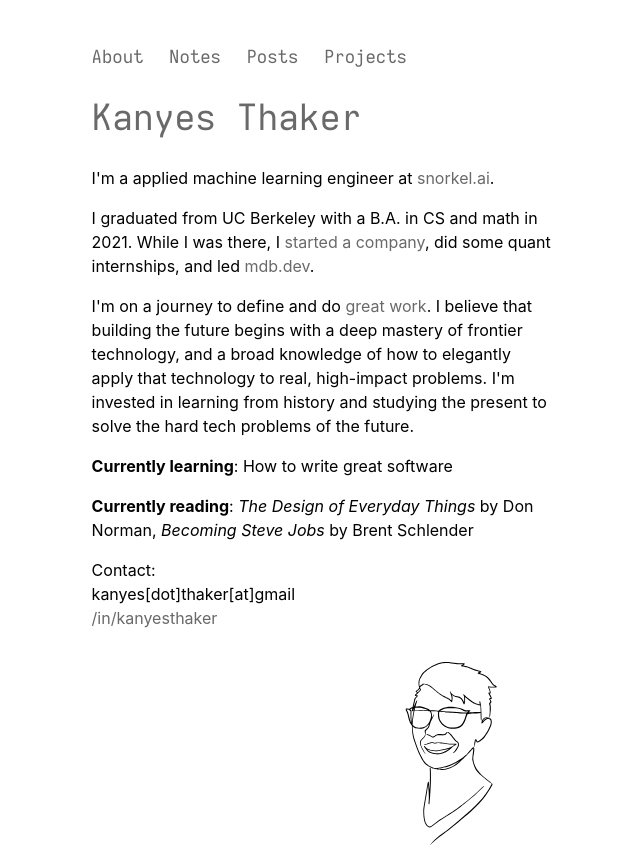
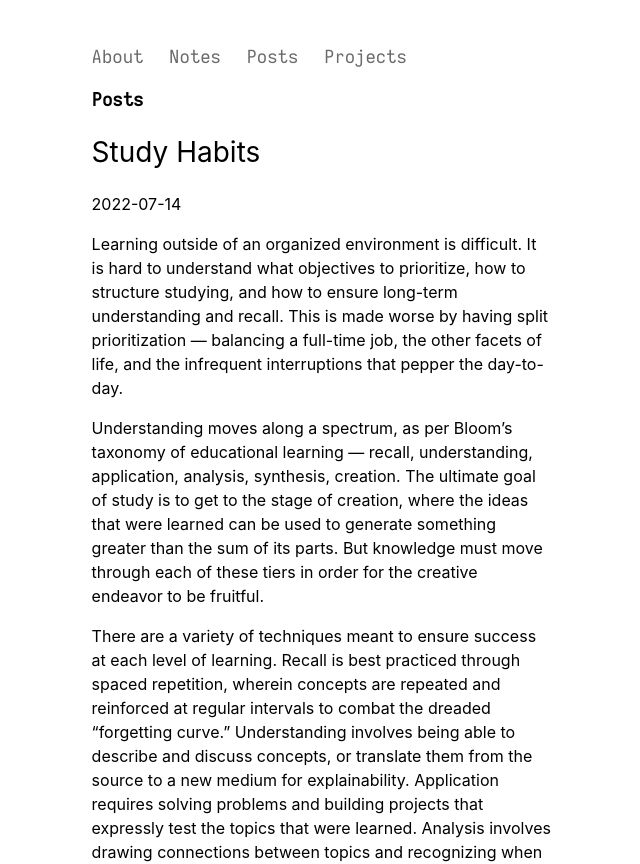
Before and after one commit to kanyesthaker/portfolio, a React (Create React App) app: page /study in a window 1280 px wide. Shown: the top 864 px of the page, without its empty margins (318-958 px from the left). Built offline with nearby package versions, Linux system fonts and the light colour scheme.

Commit message:
Add new essay

```diff
--- a/src/index.js
+++ b/src/index.js
@@ -17,6 +17,7 @@ import FerretScreen from './screens/projects/FerretScreen';
 import EecsScreen from './screens/posts/EecsScreen';
 import ReflectionScreen2021 from './screens/posts/ReflectionScreen2021';
 import ReflectionScreen2022 from './screens/posts/ReflectionScreen2022';
+import LearningScreen from './screens/posts/LearningScreen';
 
 const Routing=() => (
   <Router>
@@ -34,6 +35,7 @@ const Routing=() => (
       <Route path="/eecs" component={EecsScreen}></Route>
       <Route path="/reflection21" component={ReflectionScreen2021}></Route>
       <Route path="/reflection22" component={ReflectionScreen2022}></Route>
+      <Route path="/study" component={LearningScreen}></Route>
       <Route path="/" component={App}></Route>
     </Switch>
   </Router>
--- a/src/screens/MainScreen.jsx
+++ b/src/screens/MainScreen.jsx
@@ -8,31 +8,27 @@ export default function MainScreen(props) {
     <div className={styles.container}>
       <p className={styles.name}>Kanyes Thaker</p>
       <p className={styles.textBlock}>
-        I'm a applied machine learning engineer at{" "}
-        <a href="https://snorkel.ai">snorkel.ai</a>.
+        I'm an applied machine learning engineer at{" "}
+        <a href="https://snorkel.ai">snorkel.ai</a> where I work on implementing and deploying ML
+        in real-world settings, designing/building our user-facing API, experimenting with LLM embeddings representations, and optimizing core algorithms and metric calculations.
       </p>
       <p className={styles.textBlock}>
         I graduated from UC Berkeley with a B.A. in CS and math in 2021. While I
-        was there, I <Link to="/iris">started a company</Link>, did some quant
-        internships, and led <a href="https://mdb.dev">mdb.dev</a>.
+        was there, I <Link to="/iris">worked on some projects</Link>, interned a bit, and led <a href="https://mdb.dev">mdb.dev</a>.
       </p>
       <p className={styles.textBlock}>
         I'm on a journey to define and do{" "}
         <a href="https://www.cs.virginia.edu/~robins/YouAndYourResearch.html">
           great work
         </a>
-        . I believe that building the future begins with a deep mastery of
-        frontier technology, and a broad knowledge of how to elegantly apply
-        that technology to real, high-impact problems. I'm invested in learning
-        from history and studying the present to solve the hard tech problems of
-        the future.
+        . Building the future begins by understanding how to build great technology, and applying those skills to solve important problems.
+        I believe in working towards the future while learning from the past to build powerful products that move the needle towards a more positive future.
       </p>
       <p>
-        <b>Currently learning</b>: How to write great software
+        <b>Currently learning</b>: API design. Topology. Wok cooking. Acoustic guitar. Calisthenics.
       </p>
       <p>
-        <b>Currently reading</b>: <em>The Design of Everyday Things</em> by Don Norman,{" "}
-        <em>Becoming Steve Jobs</em> by Brent Schlender
+        <b>Currently reading</b>: <em>The Making of the Atomic Bomb</em> by Richard Rhodes
       </p>
       <p className={styles.textBlock}>
         Contact:
--- a/src/screens/PostsScreen.jsx
+++ b/src/screens/PostsScreen.jsx
@@ -7,8 +7,18 @@ export default function PostsScreen(props) {
             <p className={styles.title}>Posts</p>
             <ul className={styles.linksUl}>
                 <li className={styles.linksLi}>
+                    <a href="https://kanyes.notion.site/Iris-2-0-cfd54536d7d64f06bc64c931326d5aad" className={styles.pageLink}>
+                        2023-07-01: Iris 2.0 (Initially written in March 2020)
+                    </a>
+                </li>
+                <li className={styles.linksLi}>
                     <Link to="/reflection22" className={styles.pageLink}>
                         2023-01-11: A Year in Review - 2022
+                    </Link>
+                </li>
+                <li className={styles.linksLi}>
+                    <Link to="/study" className={styles.pageLink}>
+                        2022-07-14: Study Habits
                     </Link>
                 </li>
                 <li className={styles.linksLi}>
--- a/src/screens/ProjectsScreen.jsx
+++ b/src/screens/ProjectsScreen.jsx
@@ -5,21 +5,38 @@ export default function ProjectsScreen(props) {
     return(
         <div className={styles.container}>
             <p className={styles.title}>
-                Projects
+                Active Projects
             </p>
             <ul className={styles.linksUl}>
                 <li className={styles.linksLi}>
-                    Postgres-CSV Uploader
+                    <a href="https://kanyes.notion.site/Keyboard-8dcf71094ec1487b8ba48c6cf11786a5?pvs=4" className={styles.linksLi}>
+                        Handwired Keyboard
+                    </a>
                 </li>
+                <li className={styles.linksLi}>
+                    <a href="https://pypi.org/project/postgres-csv-uploader/" className={styles.linksLi}>
+                        Postgres-CSV Uploader
+                    </a>
+                </li>
+                <li className={styles.linksLi}>
+                    <a href="https://spacebar.herokuapp.com/" className={styles.linksLi}>
+                        SpaceBar[WIP]
+                    </a>
+                </li>
+            </ul>
+            <p className={styles.title}>
+                Inactive Projects
+            </p>
+            <ul className={styles.linksUl}>
                 <li className={styles.linksLi}>
                     <Link to="/iris" className={styles.pageLink}>
                         IRIS - A personal internet
                     </Link>
                 </li>
                 <li className={styles.linksLi}>
-                    <Link to="/ferret" calssName={styles.pageLink}>
+                    <a href="https://chrome.google.com/webstore/detail/ferret/mjnmolplinickaigofdpejfgfoehnlbh#:~:text=Ferret%20is%20a%20helpful%20sidekick,you%20read%20on%20the%20internet." calssName={styles.pageLink}>
                         Ferret - NLP-powered flashcards for the whole internet
-                    </Link>
+                    </a>
                 </li>
                 <li className={styles.linksLi}>
                     <Link to="/close" className={styles.pageLink}>Close Crisis - Pre-Google local COVID dashboard</Link>
--- /dev/null
+++ b/src/screens/posts/LearningScreen.jsx
@@ -0,0 +1,38 @@
+import { Link } from "react-router-dom";
+import styles from "../screens.module.css";
+
+export default function LearningScreen(props) {
+    return(
+        <div className={styles.container}>
+            <p className={styles.title}>
+                Posts
+            </p>
+            <p className={styles.articleTitle}>
+                Study Habits
+            </p>
+            <p className={styles.articleSubtitle}>
+                2022-07-14
+            </p>
+            <p className={styles.textBlock}>Learning outside of an organized environment is difficult. It is hard to understand what objectives to prioritize, how to structure studying, and how to ensure long-term understanding and recall. This is made worse by having split prioritization — balancing a full-time job, the other facets of life, and the infrequent interruptions that pepper the day-to-day.</p>
+
+            <p className={styles.textBlock}>Understanding moves along a spectrum, as per Bloom’s taxonomy of educational learning — recall, understanding, application, analysis, synthesis, creation. The ultimate goal of study is to get to the stage of creation, where the ideas that were learned can be used to generate something greater than the sum of its parts. But knowledge must move through each of these tiers in order for the creative endeavor to be fruitful.</p>
+
+            <p className={styles.textBlock}>There are a variety of techniques meant to ensure success at each level of learning. Recall is best practiced through spaced repetition, wherein concepts are repeated and reinforced at regular intervals to combat the dreaded “forgetting curve.” Understanding involves being able to describe and discuss concepts, or translate them from the source to a new medium for explainability. Application requires solving problems and building projects that expressly test the topics that were learned. Analysis involves drawing connections between topics and recognizing when ideas overlap. Synthesis then involves meaningfully interpreting the differences between those ideas. Creation then takes the sum total of the previous parts and creates something brand new from them.</p>
+
+            <p className={styles.textBlock}>There are several tools that can be used to practice each part of this hierarchy. These aren’t linear — each of these things should be done multiple times, in parallel, to ensure proper understanding. Likewise, no step in this pyramid should take an unreasonable amount of time; the key to long-term retention and understanding is brief yet frequent iterations on the idea. The goal is to make studying approachable and manageable; to make each task small enough to be done in under an hour yet for the information to last for years.</p>
+
+            <p className={styles.textBlock}>**First pass:** Take notes by hand — pen/paper, ipad, etc. Handwriting has been shown to be a more effective mechanism for learning than typing ([source](https://www.sciencedirect.com/science/article/abs/pii/S0001691804001167))</p>
+
+            <p className={styles.textBlock}>**Recall:** Spaced repetition via **Anki**, an old-but-gold flashcard application that actively implements spaced repetition. The first run through the flashcards happens after a few minutes; the next after a day, then a few days, then a week, then a month. Checking with these on a regular cadence — 1 day, 3 days, 1 week, 2 weeks, 1 month, 6 months — is essential to combatting the [forgetting curve](https://www.mindtools.com/pages/article/forgetting-curve.htm).</p>
+
+            <p className={styles.textBlock}>**Understanding:** Understanding involves the ability to translate, summarize, or discuss a particular topic. To that end, it is useful to translate learnings at a weekly cadence into some concise yet comprehensive format, for instance notes on **Overleaf** or **Notion**. It is important to do this without reference the source material if possible.</p>
+
+            <p className={styles.textBlock}>**Application:** Practice problems, projects, examples, and real-world applications are important for forming a kind of mind-muscle connection, especially for abstract concepts that must be drawn out to be understood. This is probably the phase that is the most difficult to accomplish outside of a structured learning environment. In school, assignments, projects etc. are given to you — outside of school, you have to identify opportunities to apply new knowledge without any guiding hand.</p>
+
+            <p className={styles.textBlock}>**Analysis:** Organizing information relative to other information, and drawing meaningful connections between related ideas, is made easy through a personal knowledge management software (PKMS) such as **Obsidian** or **Roam**. These tools make it easy to draw links in between topics that are related. A somewhat regular (biweekly/monthly) dump into these tools helps turn individual learnings into a broader network of ideas.</p>
+
+            <p className={styles.textBlock}>**Synthesis:** Once the connections between these ideas have been made, it is critical to synthesize them together — to explicitly understand the similarities and differences between approaches to problems, and to be able to meaningfully form an opinion on the applications of multiple ideas simultaneously. This can come in the form of a blog post, a literature review, a video, a project, etc., that explicitly explore the tradeoffs between related concepts.</p>
+            <p className={styles.textBlock}>**Creation:** Creation is the endgame of study — the ability to transform existing material into a tool for discovering something brand new. Creation is building a product, starting a company, doing novel research, filming a movie, writing a song, etc., in a manner which is *informed* by existing work but that does not attempt to *emulate* it.</p>
+        </div>
+    )
+}
```
Also changed, not shown: src/screens/NotesScreen.jsx (+10 -10 lines), src/screens/posts/EecsScreen.jsx (+8 -9 lines).
